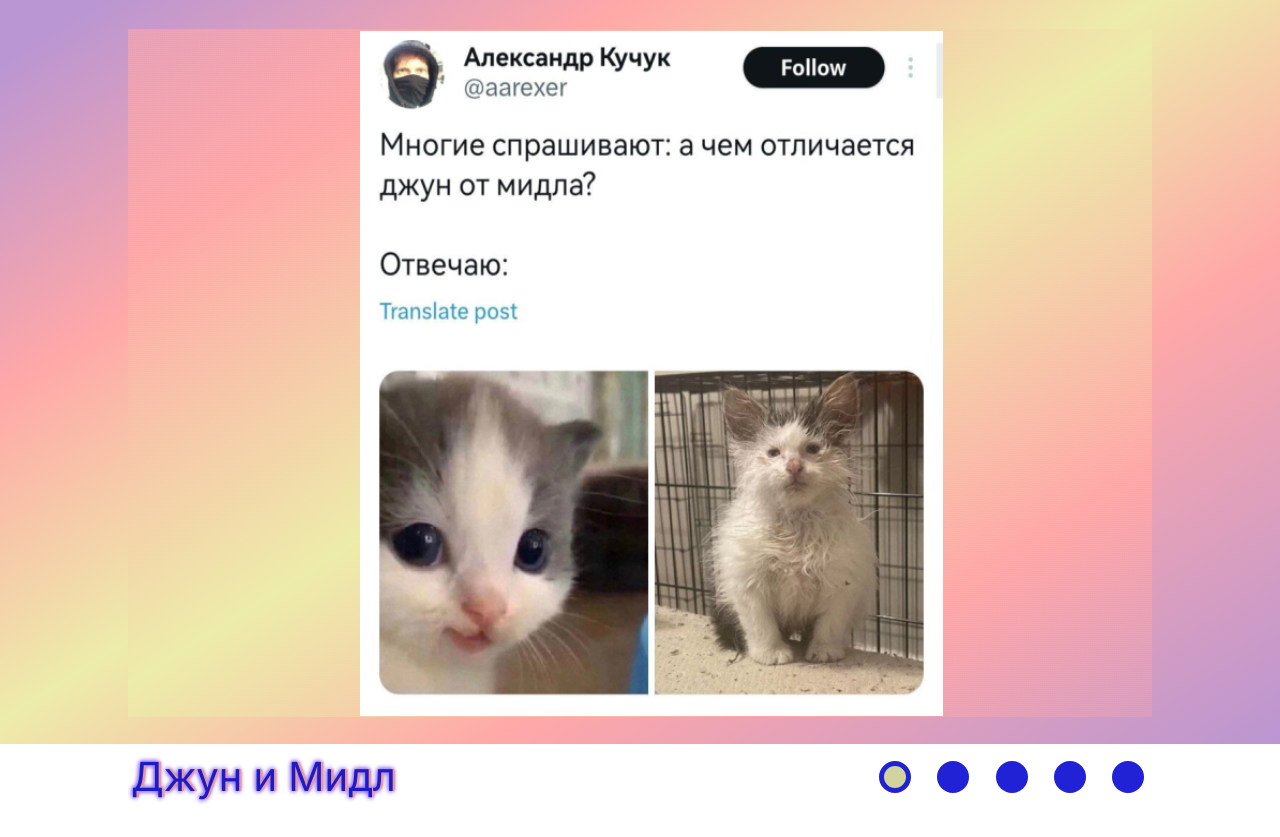
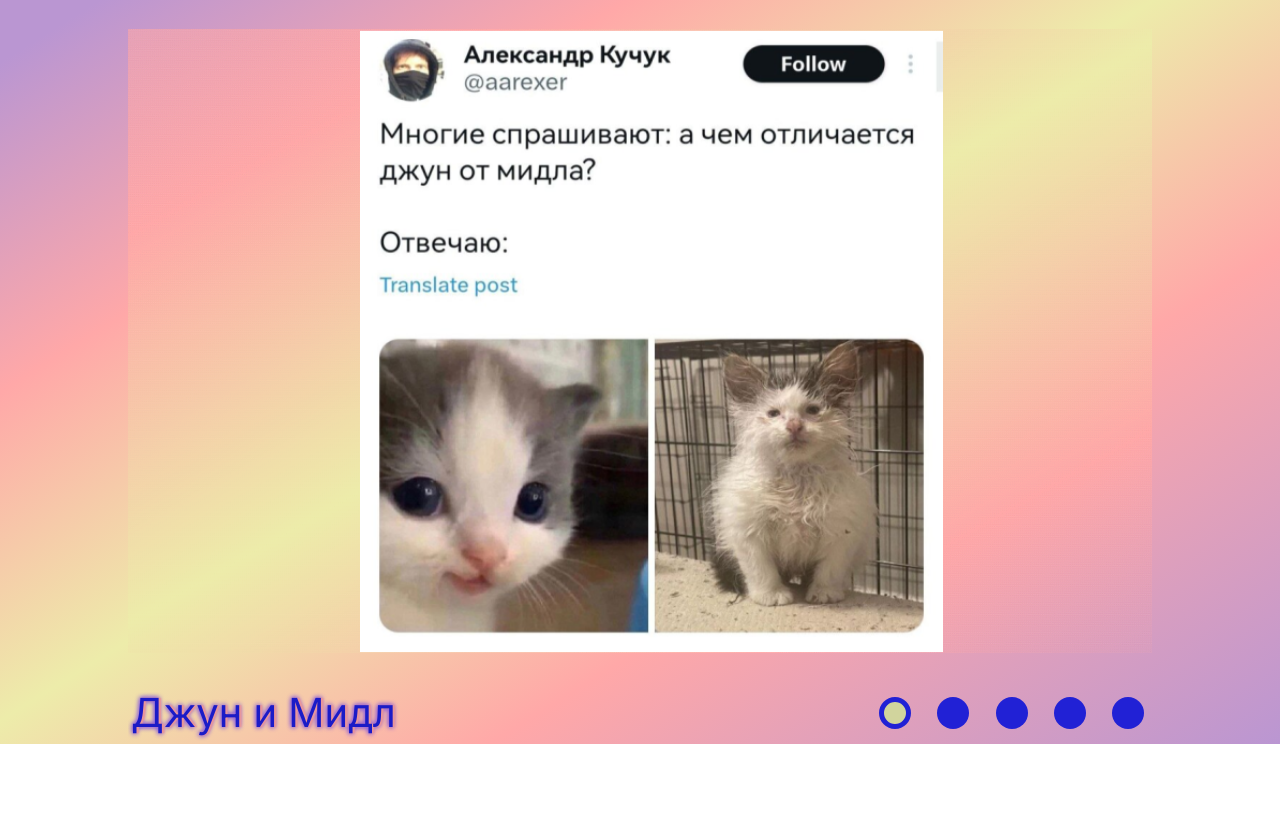
Before and after one commit to SvetlanaVl/cssMemeSlider, a plain HTML site: page cssMemeSlider/index.html in a window 1280 px wide. Shown: the part 102-939 px from the top of the page. After the commit the page ends 875 px from the top, so only its background shows below. Drawn offline with Linux system fonts and the light colour scheme.

Commit message:
feat: remake height for slider (Fri, 15 Sep, 2023 09:02:34 PM)

```diff
--- a/cssMemeSlider/style.css
+++ b/cssMemeSlider/style.css
@@ -61,6 +61,8 @@ body {
   display: flex;
   gap: 2%;
   width: 100%;
+  max-height: 39em;
+  height: 100%;
   margin: 0 auto;
   overflow: hidden;
 }
```
